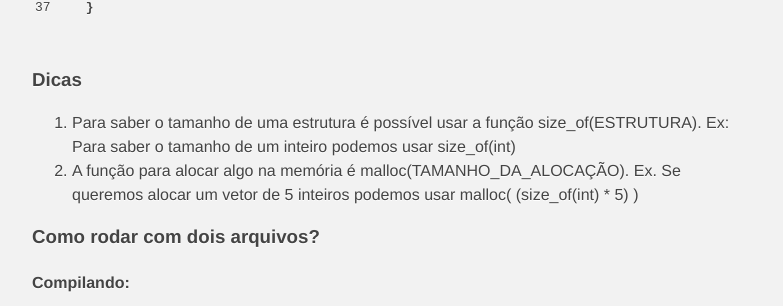
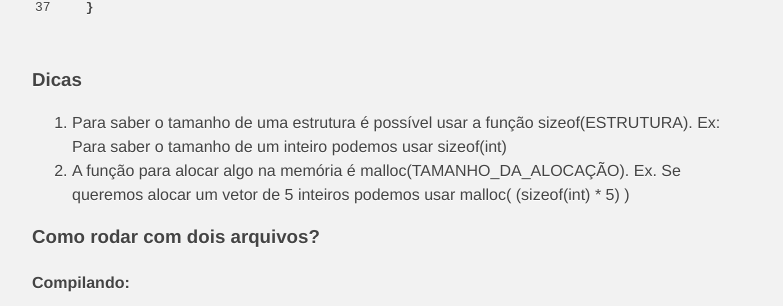
Before and after one commit to faciolihenrique/henriquefacioli.github.io, a Jekyll site: the page built from else/mc102/1s2016/pseudo15.md, in a window 1280 px wide and 900 px high, scrolled down 1001 px. Shown: the part 146-452 px from the top of the window, without its empty margins (248-1031 px from the left). Built offline with Jekyll 4.4.1, drawn with Linux system fonts in a browser that asks for light colours.

Commit message:
lab15 -corrgindo sizeof

```diff
--- a/else/mc102/1s2016/pseudo15.md
+++ b/else/mc102/1s2016/pseudo15.md
@@ -52,8 +52,8 @@ anterior: ../
 {% endhighlight %}
 
 ### Dicas
-1. Para saber o tamanho de uma estrutura é possível usar a função size_of(ESTRUTURA). Ex: Para saber o tamanho de um inteiro podemos usar size_of(int)
-2. A função para alocar algo na memória é malloc(TAMANHO_DA_ALOCAÇÃO). Ex. Se queremos alocar um vetor de 5 inteiros podemos usar malloc( (size_of(int) * 5) )
+1. Para saber o tamanho de uma estrutura é possível usar a função sizeof(ESTRUTURA). Ex: Para saber o tamanho de um inteiro podemos usar sizeof(int)
+2. A função para alocar algo na memória é malloc(TAMANHO_DA_ALOCAÇÃO). Ex. Se queremos alocar um vetor de 5 inteiros podemos usar malloc( (sizeof(int) * 5) )
 
 
 ### Como rodar com dois arquivos?
```
